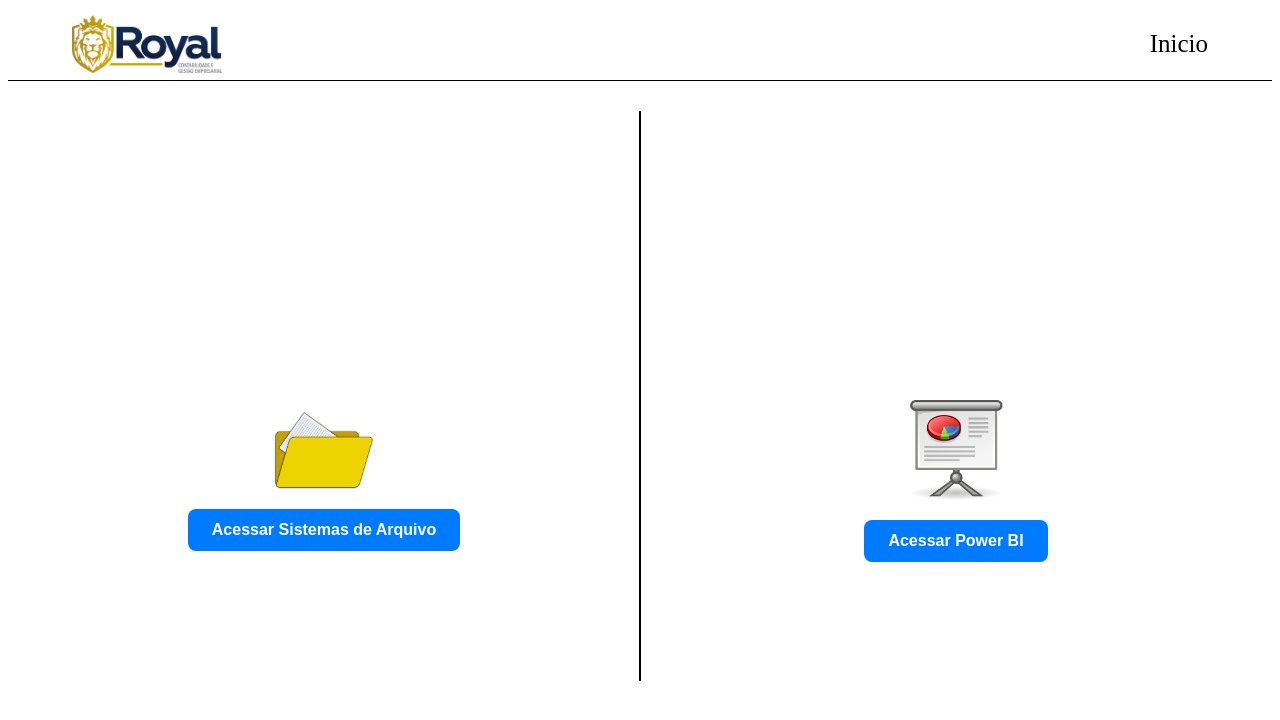
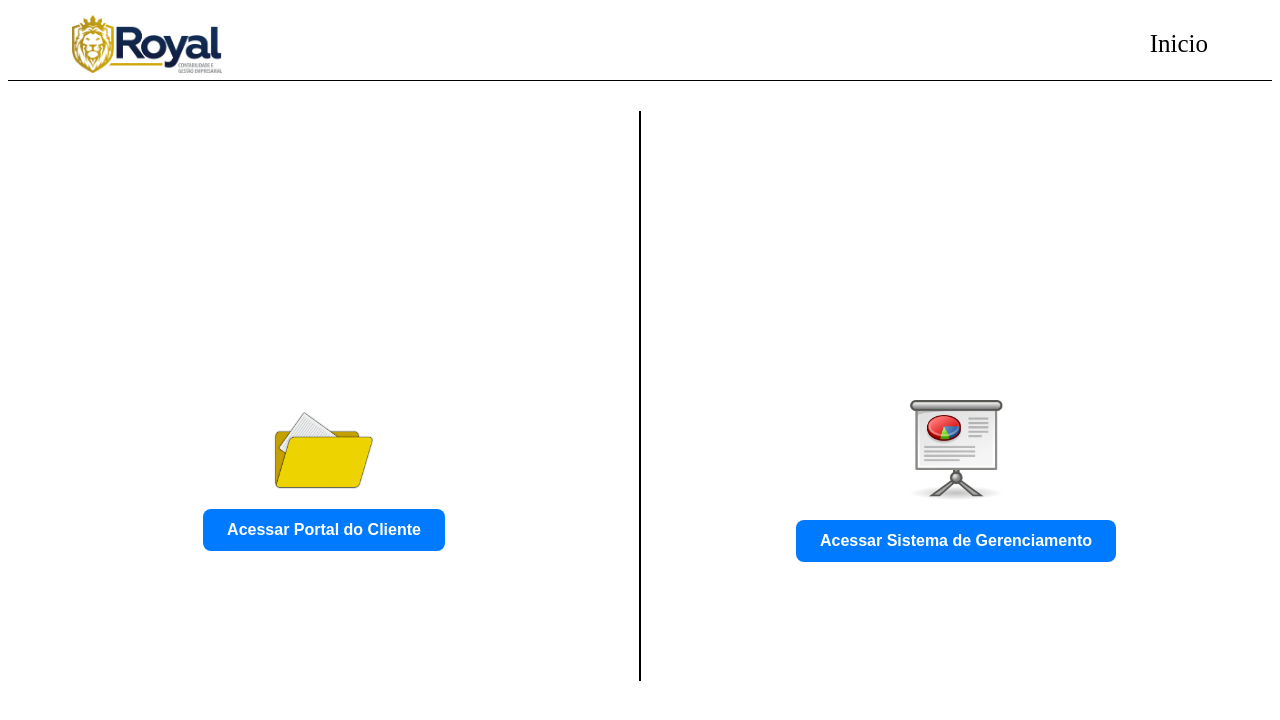
Before and after one commit to RoyalContab/fed-royal-site, an Angular app: page /acessar-sistemas in a window 1280 px wide. Shown: the top 720 px of the page. Built offline with nearby package versions, Linux system fonts and the light colour scheme.

Commit message:
Ajuste de nome sistema

```diff
--- a/src/app/components/system/system.component.html
+++ b/src/app/components/system/system.component.html
@@ -17,14 +17,14 @@
   <div class="left-section">
     <img src="assets/arquivo.png" alt="System 1" />
     <a [href]="arquivoLink" target="_blank" rel="noopener noreferrer">
-      <button class="button">Acessar Sistemas de Arquivo</button>
+      <button class="button">Acessar Portal do Cliente</button>
     </a>
   </div>
   <div class="vertical-line"></div>
   <div class="right-section">
     <img src="assets/poweBi.png" alt="System 2" />
     <a [href]="powerBiLink" target="_blank" rel="noopener noreferrer">
-      <button class="button">Acessar Power BI</button>
+      <button class="button">Acessar Sistema de Gerenciamento</button>
     </a>
   </div>
 </div>
```
